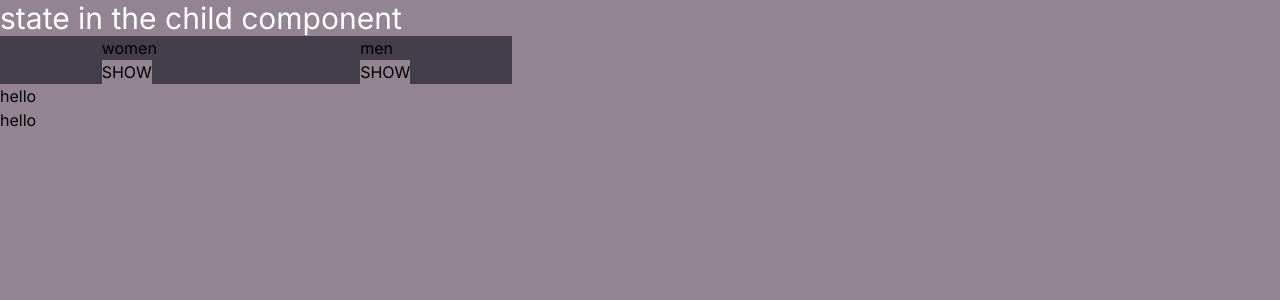
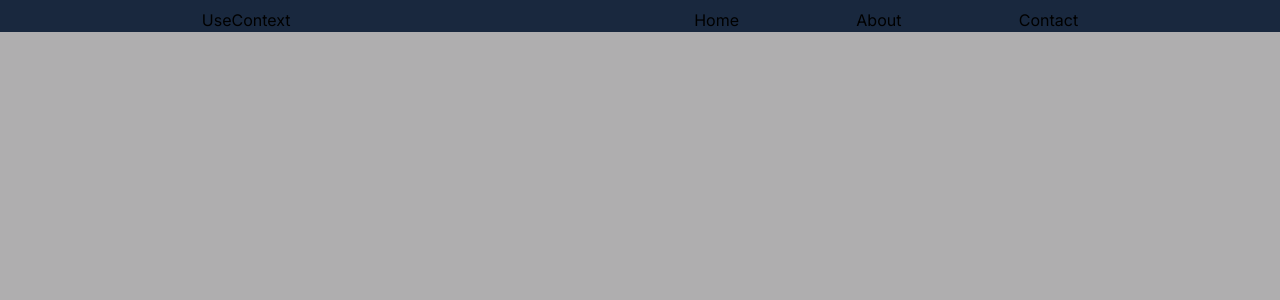
Before and after one commit to akareagwom/lifting_up_state, a Next.js app: page / in a window 1280 px wide. Shown: the top 300 px of the page. Built offline with nearby package versions, Linux system fonts and the light colour scheme.

Commit message:
setting up the ui

```diff
--- a/src/app/page.js
+++ b/src/app/page.js
@@ -1,14 +1,19 @@
+"use client";
 import Talk from "@/components/talk"
 import Discuss from "../components/discuss"
 import Child from "@/components/child"
+import Parent from "@/components/parent"
+import Nav from "@/components/nav"
+
 
 export default function Home() {
   return (
-   <div className="bg-[#928490] h-screen">
-    <Discuss/>
+   <div className="bg-[#afaeaf] h-screen">
+    {/* <Discuss/> */}
     {/* <Talk/> */}
-
-    <Child/>
+    {/* <Parent/> */}
+    {/* <Child/>   */}
+    <Nav></Nav>
    </div>
   )
 }
--- a/src/components/child.jsx
+++ b/src/components/child.jsx
@@ -1,7 +1,14 @@
 const Child = () => {
+    const data ={
+        name:'akare',
+        height:'170cm',
+        age:'17'
+    }
+
+
     return (
         <>
-        hello
+        <button type="button">click</button>
         </>
     );
 }
--- /dev/null
+++ b/src/components/nav.jsx
@@ -0,0 +1,14 @@
+const Nav = () => {
+    return (
+        <div className=" bg-[#0c1d35ea] flex justify-around pt-2">
+        <h1>UseContext</h1>
+        <ul className=" flex justify-between cursor-pointer w-[30%]">
+            <li>Home</li>
+            <li>About</li>
+            <li>Contact</li>
+        </ul>
+        </div>
+     );
+}
+
+export default Nav;
--- /dev/null
+++ b/src/components/parent.jsx
@@ -0,0 +1,20 @@
+"use client";
+import { useState } from "react";
+import Child from "./child";
+
+
+const Parent = () => {
+    const [touch,setTouch]= useState("");
+    const handle=()=>{
+        setTouch(touch);
+    }
+
+    return (
+        <>
+        <Child />
+        <button onClick={handle}>click</button>
+        </>
+     );
+}
+
+export default Parent;
```
